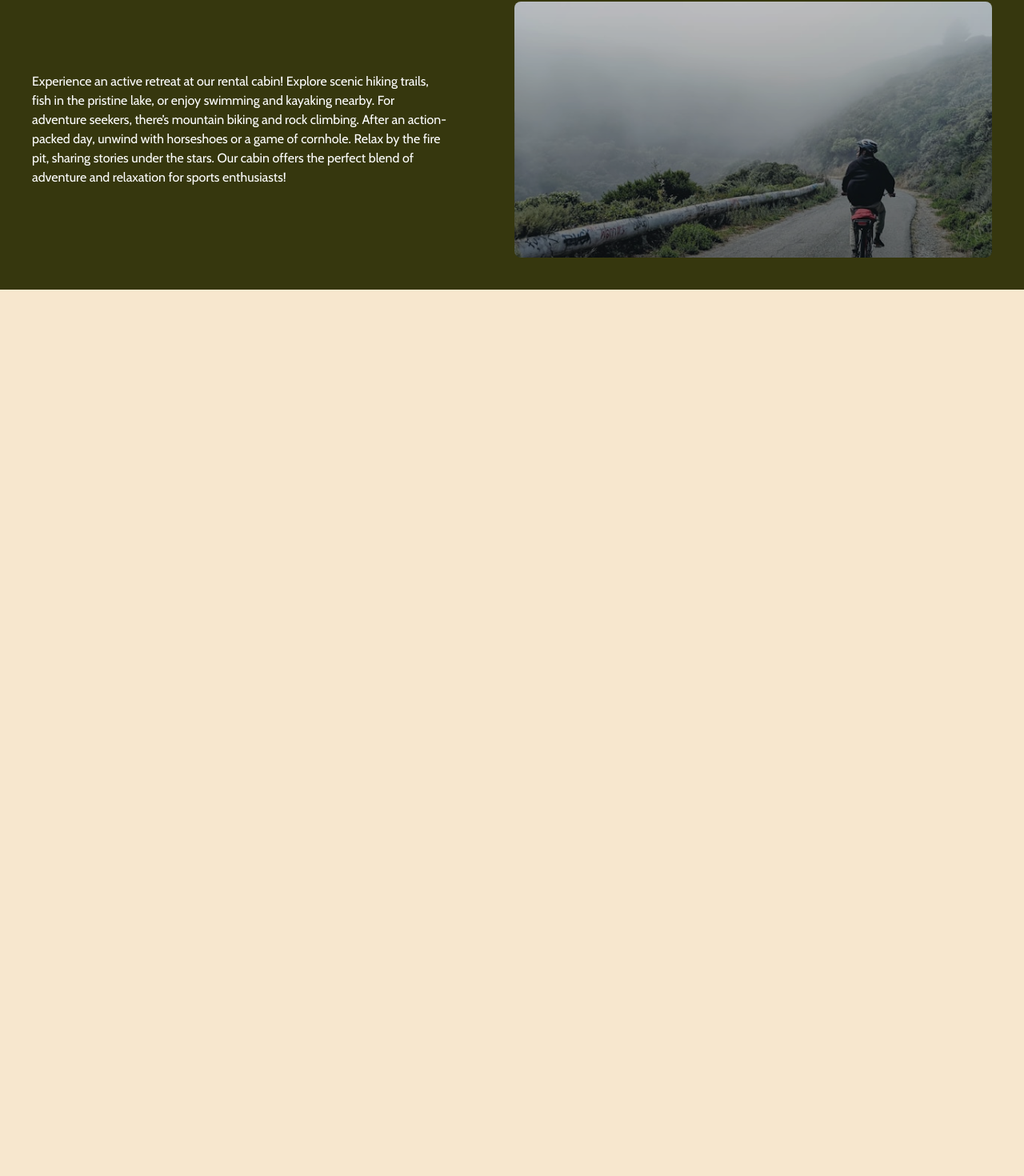
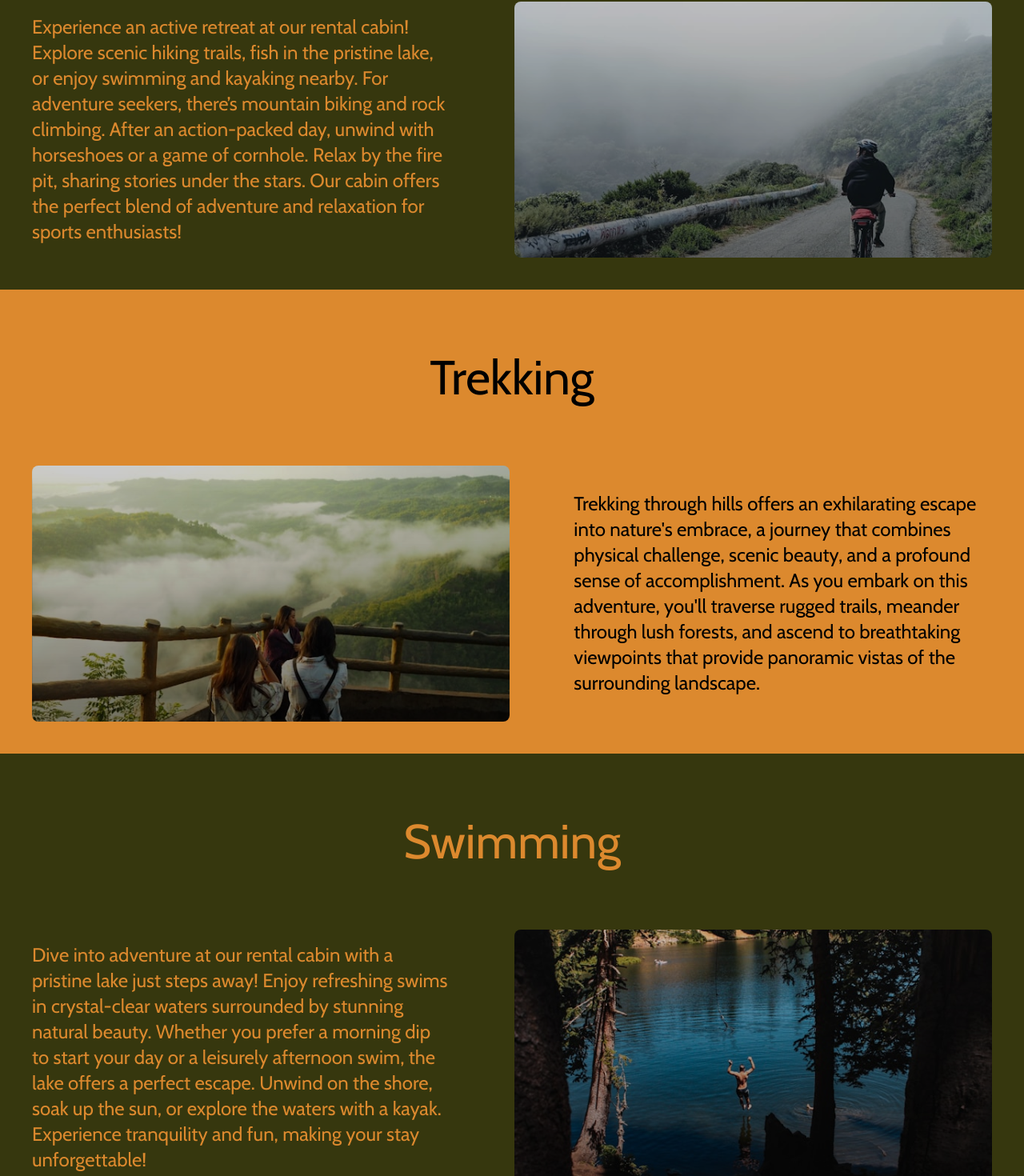
Before and after one commit to maderi21/viking-vista, a Vue app in the folder viking/: page / in a window 1280 px wide. Shown: the part 6822-8292 px from the top of the page at 80% size. Before the commit the page ends 7184 px from the top, so only its background shows below. Built offline with nearby package versions, Linux system fonts and the light colour scheme.

Commit message:
more activities

```diff
--- a/viking/src/assets/pages/Activities.vue
+++ b/viking/src/assets/pages/Activities.vue
@@ -11,11 +11,11 @@
     </section>
     <section id="sport" class="bg-primary-green">
       <div class="flex items-center justify-center">
-        <h1 class="text-white text-6xl mt-20 mb-10">Sport</h1>
+        <h1 class="text-primary-dark text-6xl mt-20 mb-10">Sport</h1>
       </div>
       <div class="flex h-[400px]">
         <div class="p-10 flex items-center w-1/2">
-          <p class="text-white">
+          <p class="text-primary-dark text-2xl">
             Experience an active retreat at our rental cabin! Explore scenic
             hiking trails, fish in the pristine lake, or enjoy swimming and
             kayaking nearby. For adventure seekers, there’s mountain biking and
@@ -30,5 +30,46 @@
         ></div>
       </div>
     </section>
+    <section id="trecking" class="bg-primary-dark">
+      <div class="flex items-center justify-center">
+        <h1 class="text-6xl mt-20 mb-10">Trekking</h1>
+      </div>
+      <div class="flex h-[400px]">
+        <div
+          class="bg-trekking bg-cover bg-center rounded-lg my-10 mx-10 w-1/2"
+        ></div>
+        <div class="p-10 flex items-center w-1/2">
+          <p class="text-2xl">
+            Trekking through hills offers an exhilarating escape into nature's
+            embrace, a journey that combines physical challenge, scenic beauty,
+            and a profound sense of accomplishment. As you embark on this
+            adventure, you'll traverse rugged trails, meander through lush
+            forests, and ascend to breathtaking viewpoints that provide
+            panoramic vistas of the surrounding landscape.
+          </p>
+        </div>
+      </div>
+    </section>
+    <section id="swimming" class="bg-primary-green">
+      <div class="flex items-center justify-center">
+        <h1 class="text-primary-dark text-6xl mt-20 mb-10">Swimming</h1>
+      </div>
+      <div class="flex h-[400px]">
+        <div class="p-10 flex items-center w-1/2">
+          <p class="text-primary-dark text-2xl">
+            Dive into adventure at our rental cabin with a pristine lake just
+            steps away! Enjoy refreshing swims in crystal-clear waters
+            surrounded by stunning natural beauty. Whether you prefer a morning
+            dip to start your day or a leisurely afternoon swim, the lake offers
+            a perfect escape. Unwind on the shore, soak up the sun, or explore
+            the waters with a kayak. Experience tranquility and fun, making your
+            stay unforgettable!
+          </p>
+        </div>
+        <div
+          class="bg-swimming bg-cover bg-center rounded-lg my-10 mx-10 w-1/2"
+        ></div>
+      </div>
+    </section>
   </div>
 </template>
--- a/viking/tailwind.config.js
+++ b/viking/tailwind.config.js
@@ -21,6 +21,10 @@ export default {
         ex: "linear-gradient(rgba(0, 0, 0, 0.2), rgba(0, 0, 0, 0.5)), url('./src/images/ex.jpg')",
         biking:
           "linear-gradient(rgba(0, 0, 0, 0.2), rgba(0, 0, 0, 0.5)), url('./src/images/biking.jpg')",
+        trekking:
+          "linear-gradient(rgba(0, 0, 0, 0.2), rgba(0, 0, 0, 0.5)), url('./src/images/trekking.jpg')",
+        swimming:
+          "linear-gradient(rgba(0, 0, 0, 0.2), rgba(0, 0, 0, 0.5)), url('./src/images/swimming.jpg')",
       },
     },
   },
```
Also changed, not shown: viking/src/images/swimming.jpg (added), viking/src/images/trekking.jpg (added).
